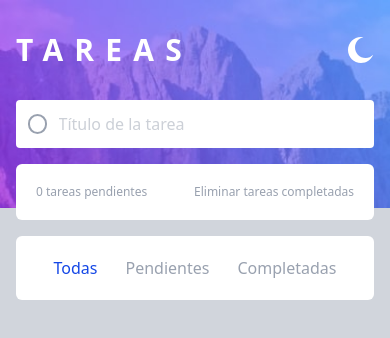
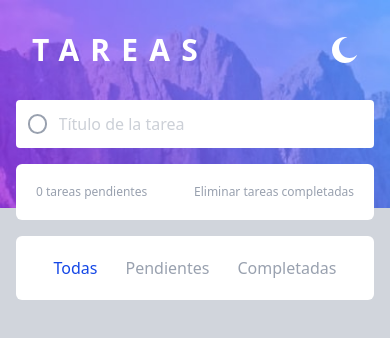
Before and after one commit to doblep97/Proyecto-gestor-tareas_vite-react-tailwind, a React (Vite) app: page / in a window 390 px wide. Shown: the top 338 px of the page. Built offline with nearby package versions, Linux system fonts and the light colour scheme.

Commit message:
Añado puntos de quiebre para diseño responsivo

```diff
--- a/index.html
+++ b/index.html
@@ -4,8 +4,8 @@
     <meta charset="UTF-8" />
     <link rel="icon" type="image/svg+xml" href="/vite.svg" />
     <meta name="viewport" content="width=device-width, initial-scale=1.0" />
-    <link href="./src/index.css" rel="stylesheet">
-    <title>Vite + React</title>
+    <link href="./src/index.css" rel="stylesheet" />
+    <title>Gestor tareas</title>
   </head>
   <body>
     <div id="root"></div>
--- a/src/App.jsx
+++ b/src/App.jsx
@@ -66,10 +66,20 @@ const App = () => {
 
   return (
     <>
-      <div className=" dark:bg-[url(./assets/images/bg-mobile-dark.jpg)] bg-[url(./assets/images/bg-mobile-light.jpg)] bg-no-repeat bg-contain min-h-screen dark:bg-gray-900 bg-gray-300 pb-8">
-        <Header />
+      <div
+        className="
+          dark:bg-[url(./assets/images/bg-mobile-dark.jpg)]
+          bg-[url(./assets/images/bg-mobile-light.jpg)]
+          md:bg-[url(./assets/images/bg-desktop-light.jpg)]
+          dark:md:bg-[url(./assets/images/bg-desktop-dark.jpg)]
+          bg-no-repeat
+          bg-contain min-h-screen
+          dark:bg-gray-900
+          bg-gray-300 pb-8"
+      >
+        <main className="container mx-auto px-4 md:max-w-xl">
+          <Header />
 
-        <main className="container mx-auto px-4 ">
           <TaskCreate createNewTask={createNewTask} />
 
           <div className="bg-white radius rounded-md mb-4 dark:bg-gray-600 dark:text-gray-400">
```
